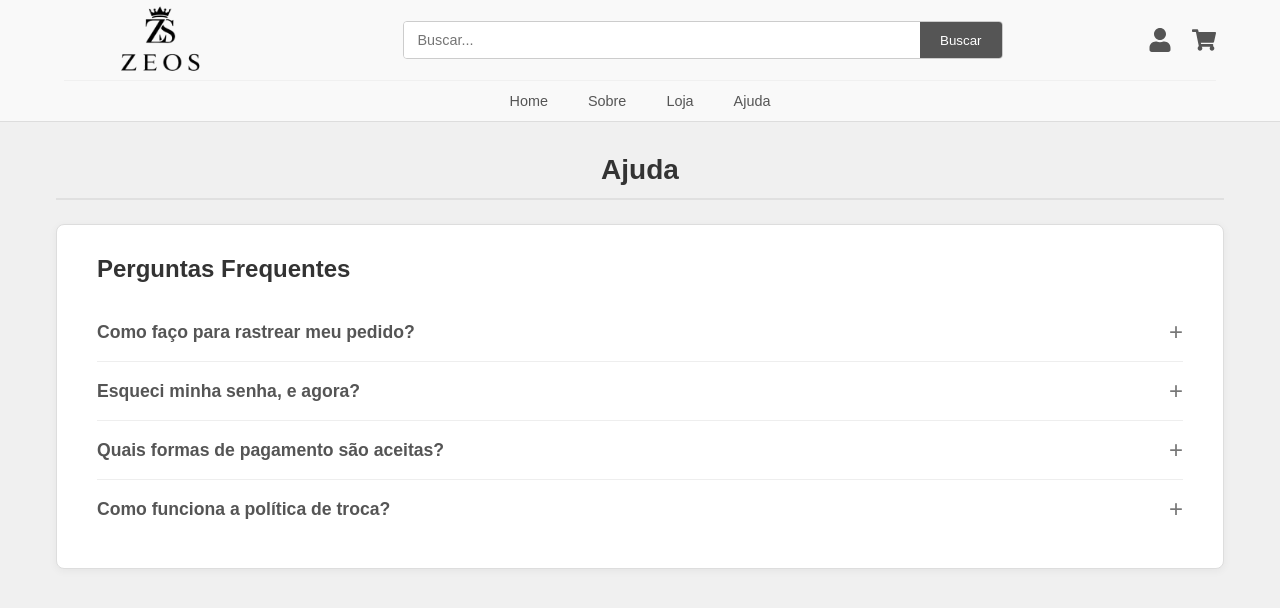
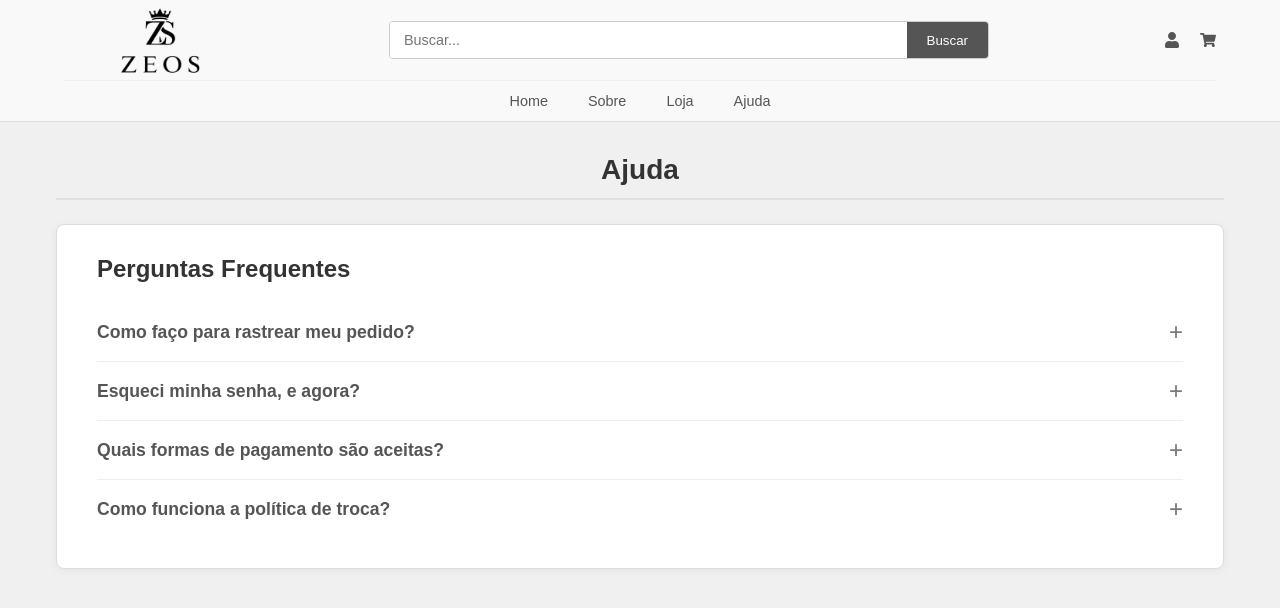
Before and after one commit to Miguel-Ankido/ZEOS, a React (Vite) app: page /ajuda in a window 1280 px wide. Shown: the top 608 px of the page. Built offline with nearby package versions, Linux system fonts and the light colour scheme.

Commit message:
Projeto Finalizado

```diff
--- a/src/componentes/cabecalho/Header.css
+++ b/src/componentes/cabecalho/Header.css
@@ -1,4 +1,4 @@
-/* Fundo e padding do cabeçalho */
+
 .app-header {
   width: 100%;
   padding: 0 5%;
@@ -8,78 +8,99 @@
   font-family: Arial, sans-serif;
 }
 
-/* --- 1. CORREÇÃO DO LAYOUT QUEBRADO --- */
+
 .header-top {
-  display: flex; /* <-- ISSO ALINHA OS ITENS LADO A LADO */
+  display: flex;
   justify-content: space-between;
   align-items: center;
-  padding: 16px 0;
   height: 80px;
 }
 
+
+.logo {
+  height: 100%;
+  width: 150px;
+  display: flex;
+  align-items: center;
+  justify-content: flex-start;
+}
+
+
+.logo a {
+  height: 100%;
+  display: flex;
+  align-items: center;
+  text-decoration: none;
+}
+
 .logo-img {
-  height: 193px;
+
+  max-height: 193px;
   width: auto;
   object-fit: contain;
 }
+
+.search-bar {
+  display: flex;
+  flex-grow: 1;
+  margin: 0 40px;
+  max-width: 600px;
+  border: 1px solid #ccc;
+  border-radius: 4px;
+  overflow: hidden;
+}
+
+.search-bar input {
+  width: 100%;
+  border: none;
+  padding: 10px 14px;
+  font-size: 0.9rem;
+  outline: none;
+  background-color: #fff;
+}
+
+.search-bar button {
+  border: none;
+  background-color: #555;
+  color: #fff;
+  padding: 0 20px;
+  cursor: pointer;
+  font-weight: 500;
+  transition: background-color 0.2s;
+}
+
+.search-bar button:hover {
+  background-color: #333;
+}
+
 
 .header-actions {
   display: flex;
   align-items: center;
   gap: 20px;
-  font-size: 0.9rem;
+  font-size: 1rem;
   color: #555;
   white-space: nowrap;
 }
 
-/* --- 2. ESTILO DA BARRA DE PESQUISA IDÊNTICA --- */
-
-/* A "caixa" que segura o input e o botão */
-.search-bar {
-  display: flex; /* Alinha o input e o botão lado a lado */
-  flex-grow: 1;
-  margin: 0 40px;
-  max-width: 600px;
-
-  /* 1. A borda cinza em volta de TUDO */
-  border: 1px solid #ccc;
-  border-radius: 4px;
-  /* 2. Esconde qualquer parte que "vaze" (como cantos do input) */
-  overflow: hidden;
+.action-link {
+  display: flex;
+  align-items: center;
+  gap: 6px;
+  text-decoration: none;
+  color: #555;
+  transition: color 0.2s;
 }
 
-/* O campo de digitação */
-.search-bar input {
-  width: 100%;
-  /* 3. Remove a borda padrão do input */
-  border: none;
-  padding: 10px 14px;
-  font-size: 0.9rem;
-  /* 4. Remove a borda azul ao clicar */
-  outline: none;
-  background-color: #fff; /* Fundo branco */
+.action-link:hover {
+  color: #000;
 }
 
-/* O botão "Buscar" */
-.search-bar button {
-  /* 5. Remove a borda padrão do botão */
-  border: none;
-  /* 6. O fundo escuro do botão (como na imagem) */
-  background-color: #555; /* Um cinza bem escuro */
-  /* 7. O texto "Buscar" em branco */
-  color: #fff;
-  padding: 0 20px;
-  cursor: pointer;
-  font-weight: 500;
-  transition: background-color 0.2s; /* Efeito suave */
+.action-link fa-icon {
+  font-size: 1.5rem;
 }
 
-/* Efeito ao passar o mouse */
-.search-bar button:hover {
-  background-color: #333; /* Fica mais escuro */
-}
 
-/* --- 3. LINKS DE NAVEGAÇÃO (Home, Sobre...) --- */
 .header-nav {
   display: flex;
   justify-content: center;
@@ -94,55 +115,15 @@
   font-weight: 500;
   font-size: 0.9rem;
 }
-/* ... (outros estilos do header) ... */
 
-.app-header {
-  width: 100%;
-  padding: 0 5%;
-  border-bottom: 1px solid #ddd;
-  box-sizing: border-box;
-  font-family: Arial, sans-serif;
 
-  /* ESTA É A SEGUNDA LINHA IMPORTANTE */
-  /* Define o fundo do header como um cinza quase branco */
-  background-color: #f9f9f9;
+.admin-link {
+  font-size: 0.9rem !important;
+  font-weight: 600;
+  color: #d9534f !important;
+  text-transform: uppercase;
 }
 
-/* ... (resto do .header-top, .search-bar, etc) ... */
-
-/* ... (todo o seu CSS anterior) ... */
-
-.header-actions {
-  /* ... (gap, align-items, etc.) ... */
-  font-size: 1rem; /* Aumenta um pouco o tamanho para o ícone */
+.admin-link:hover {
+  color: #c9302c !important;
 }
-
-/* Estiliza os links de ação (Usuário, Carrinho) */
-.action-link {
-  display: flex;
-  align-items: center;
-  gap: 6px; /* Espaço entre o ícone e o texto */
-  text-decoration: none;
-  color: #555;
-  transition: color 0.2s;
-}
-
-.action-link:hover {
-  color: #000;
-}
-
-.action-link svg {
-  font-size: 1.5rem; /* Tamanho do ícone */
-}
-/* ... (todo o seu CSS anterior) ... */
-
-/* Estilo para o link de Admin (opcional) */
-.admin-link {
-  color: #d9534f; /* Um tom de vermelho */
-}
-.admin-link:visited {
-  color: #d9534f;
-}
-.admin-link:hover {
-  color: #c9302c; /* Vermelho mais escuro no hover */
-}
--- a/src/componentes/cabecalho/Header.jsx
+++ b/src/componentes/cabecalho/Header.jsx
@@ -5,7 +5,6 @@ import { FaUser, FaShoppingCart, FaTools } from 'react-icons/fa';
 
 function Header() {
   const [isAdmin, setIsAdmin] = useState(false);
-
   const [searchTerm, setSearchTerm] = useState('');
   const navigate = useNavigate();
 
@@ -19,42 +18,36 @@ function Header() {
     }
   }, []);
 
-  // 4. Função que roda quando o formulário é enviado
   const handleSearch = (e) => {
-    e.preventDefault(); // Impede o recarregamento da página
-    if (!searchTerm.trim()) {
-      return; // Não faz nada se a busca estiver vazia
-    }
-    // 5. Redireciona para a página de busca com o termo
+    e.preventDefault();
+    if (!searchTerm.trim()) return;
+
     navigate(`/busca?q=${searchTerm}`);
-    setSearchTerm(''); // Limpa a barra
+    setSearchTerm('');
   };
 
   return (
     <header className="app-header">
+
       <div className="header-top">
 
         <div className="logo">
-          {/* (Note: O logo deve ser um <Link> e não <a href> para
-              não recarregar a página. Vou manter <a> por enquanto) */}
           <a href="/">
             <img src="/images/logo.png" alt="Logo ZEOS" className="logo-img" />
           </a>
         </div>
 
-        {/* 6. Transforme o <div> em <form> */}
         <form className="search-bar" onSubmit={handleSearch}>
           <input
             type="text"
             placeholder="Buscar..."
-            value={searchTerm} // 7. Conecte o estado
-            onChange={(e) => setSearchTerm(e.target.value)} // 8. Atualize o estado
+            value={searchTerm}
+            onChange={(e) => setSearchTerm(e.target.value)}
           />
-          <button type="submit">Buscar</button> {/* 9. type="submit" */}
+          <button type="submit">Buscar</button>
         </form>
 
         <div className="header-actions">
-          {/* (Links de Usuário, Carrinho, Admin...) */}
           <a href="/perfil" className="action-link">
             <FaUser />
           </a>
@@ -69,12 +62,11 @@ function Header() {
         </div>
       </div>
 
-   <nav className="header-nav">
+      <nav className="header-nav">
         <Link to="/">Home</Link>
         <Link to="/sobre">Sobre</Link>
         <Link to="/loja">Loja</Link>
         <Link to="/ajuda">Ajuda</Link>
-
       </nav>
 
     </header>
--- a/src/pages/Ajuda/index.jsx
+++ b/src/pages/Ajuda/index.jsx
@@ -9,7 +9,7 @@ function AjudaPage() {
       <div className="ajuda-content">
         <h2 className="section-title">Perguntas Frequentes</h2>
 
-        {/* Pergunta 1 */}
+
         <details className="faq-item">
           <summary className="faq-question">
             Como faço para rastrear meu pedido?
@@ -19,17 +19,17 @@ function AjudaPage() {
           </div>
         </details>
 
-        {/* Pergunta 2 */}
+
         <details className="faq-item">
           <summary className="faq-question">
             Esqueci minha senha, e agora?
           </summary>
           <div className="faq-answer">
-            <p>Não se preocupe! Na página de <a href="/minha-conta">Login</a>, clique no link "Esqueceu sua senha?" e siga as instruções. Enviaremos um link para seu e-mail para que você possa criar uma nova.</p>
+            <p>Não se preocupe! Na página de <a href="/perfil">Login</a>, clique no link "Esqueceu sua senha?" e siga as instruções. Enviaremos um link para seu e-mail para que você possa criar uma nova.</p>
           </div>
         </details>
 
-        {/* Pergunta 3 */}
+
         <details className="faq-item">
           <summary className="faq-question">
             Quais formas de pagamento são aceitas?
@@ -39,7 +39,7 @@ function AjudaPage() {
           </div>
         </details>
 
-        {/* Pergunta 4 */}
+
         <details className="faq-item">
           <summary className="faq-question">
             Como funciona a política de troca?
```
